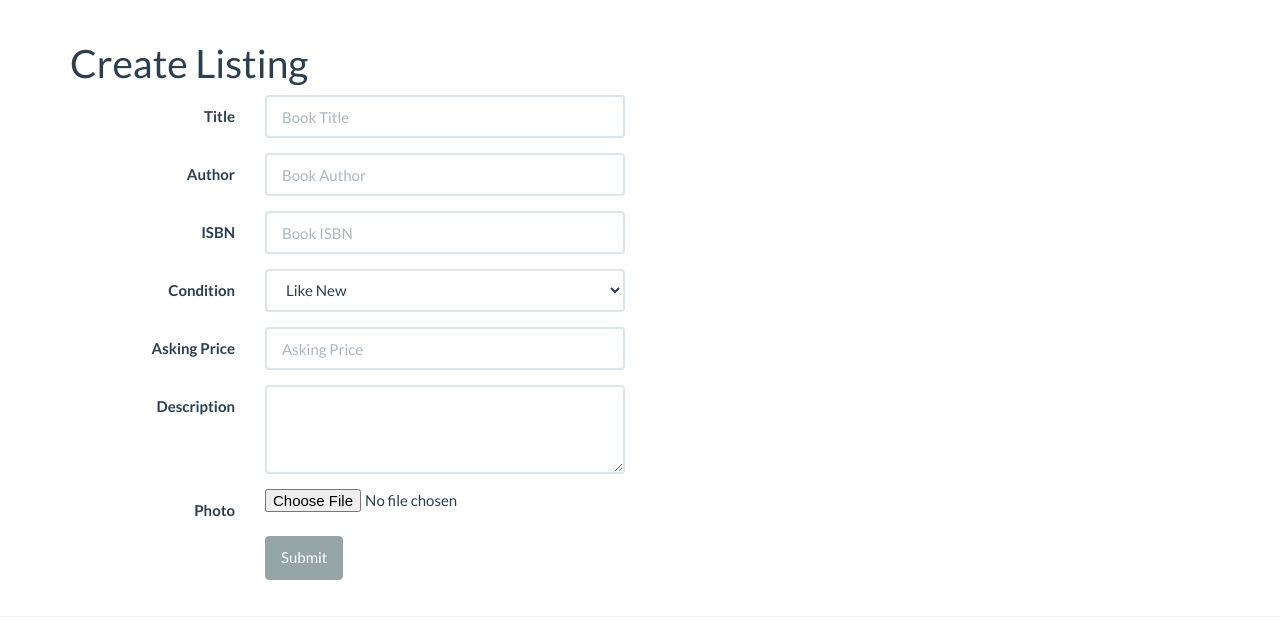
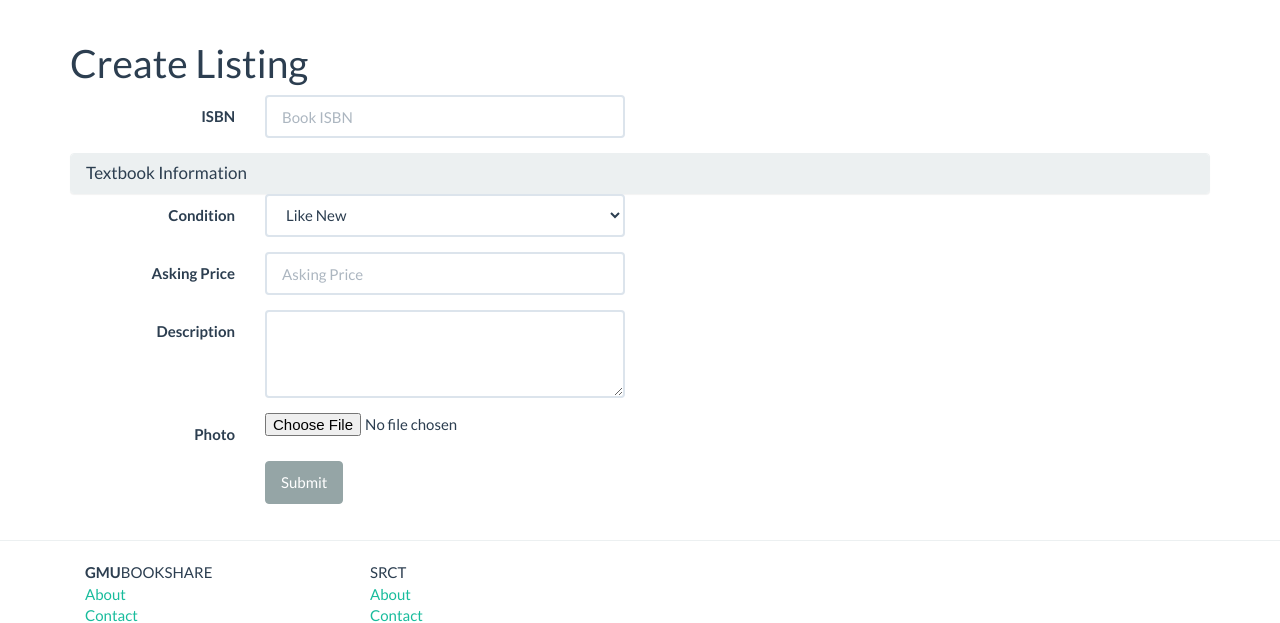
Before and after one commit to srct/bookshare, a Django app: a page that uses bookshare/templates/create_listing.html in a window 1280 px wide. Shown: the part 61-684 px from the top of the page. Run offline with Django 3.2, Linux system fonts and the light colour scheme.

Commit message:
dropdown for book basic information

```diff
--- a/bookshare/templates/create_listing.html
+++ b/bookshare/templates/create_listing.html
@@ -14,6 +14,25 @@ GMU Bookshare &bull; Create Listing
 <form class="form-horizontal" role="form">
 
 <div class="form-group">
+  <label for="ISBN" class="col-sm-2 control-label">ISBN</label>
+  <div class="col-sm-4">
+    <input type="text" class="form-control" id="ISBN" placeholder="Book ISBN">
+  </div>
+</div>
+
+<div class="panel-group" id="accordion">
+  <div class="panel panel-default">
+    <div class="panel-heading">
+      <h4 class="panel-title">
+        <a data-toggle="collapse" data-parent="#accordion" href="#collapseOne">
+          Textbook Information
+        </a>
+      </h4>
+    </div>
+    <div id="collapseOne" class="panel-collapse collapse">
+      <div class="panel-body">
+
+      <div class="form-group">
         <label for="title" class="col-sm-2 control-label">Title</label>
         <div class="col-sm-4">
           <input type="text" class="form-control" id="title" placeholder="Book Title">
@@ -28,9 +47,22 @@ GMU Bookshare &bull; Create Listing
       </div>
 
       <div class="form-group">
-        <label for="ISBN" class="col-sm-2 control-label">ISBN</label>
+        <label for="title" class="col-sm-2 control-label">Year</label>
         <div class="col-sm-4">
-          <input type="text" class="form-control" id="ISBN" placeholder="Book ISBN">
+          <input type="text" class="form-control" id="title" placeholder="Book Year">
+        </div>
+      </div>
+
+      <div class="form-group">
+        <label for="title" class="col-sm-2 control-label">Edition</label>
+        <div class="col-sm-4">
+          <input type="text" class="form-control" id="title" placeholder="Book Edition">
+        </div>
+      </div>
+
+
+       </div>
+    </div>
   </div>
 </div>
 
```
Lines whose indentation alone changed are shown as unchanged.
